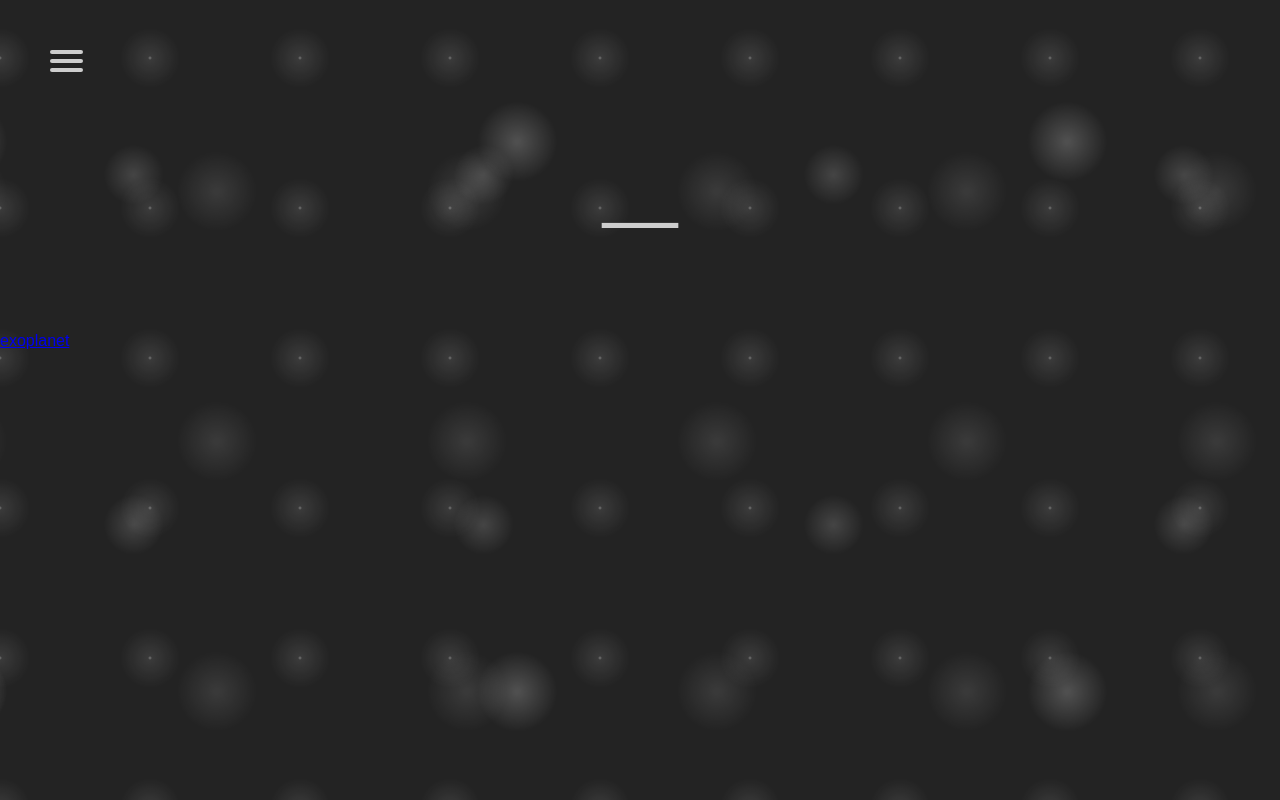
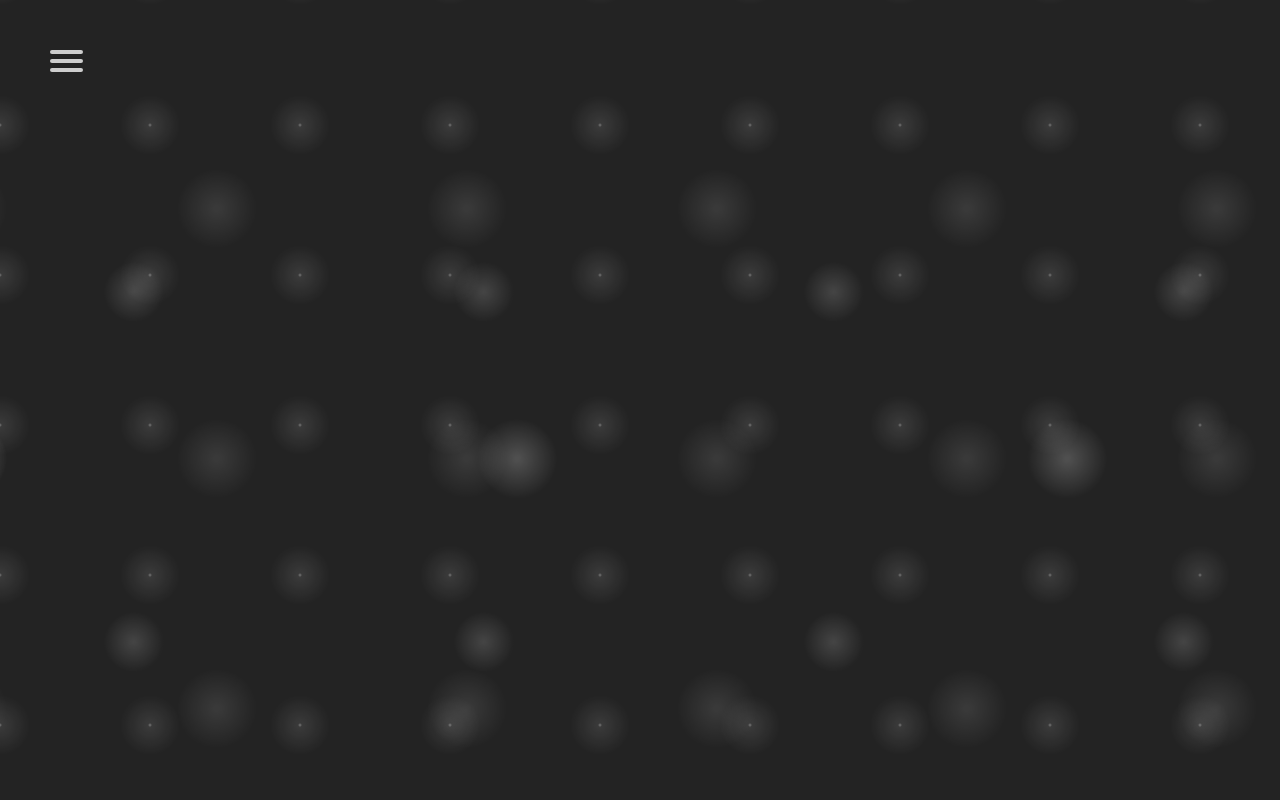
Before and after one commit to thefloppypig/thefloppypig.github.io, a plain HTML site: page public/index.html in a window 1280 px wide. Drawn offline with Linux system fonts and the light colour scheme.

Commit message:
Removed old stuff

```diff
--- a/public/index.html
+++ b/public/index.html
@@ -31,9 +31,6 @@
         </ul>
     </div>
 </nav>
-<h1>_</h1>
-<a href="exoplanet/index.html">exoplanet</a>
-
 
 
 </html>
```
